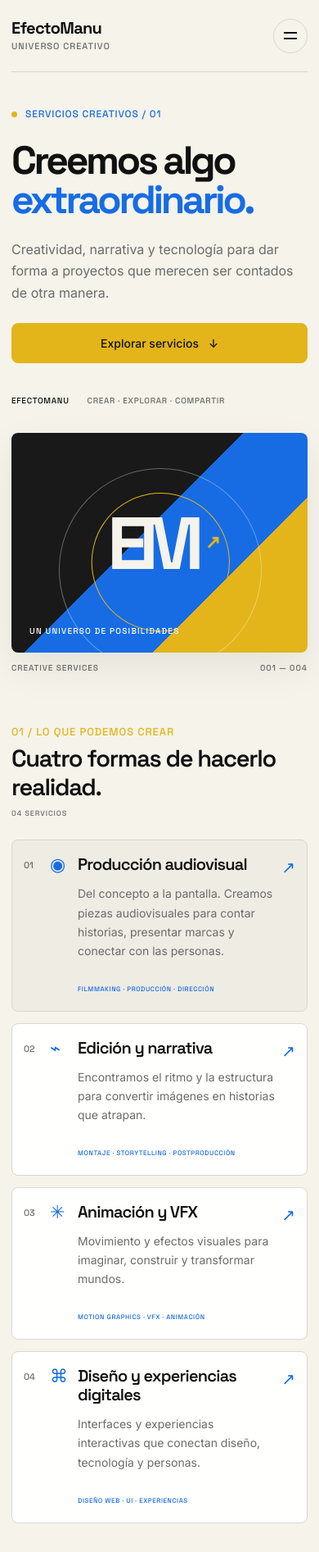
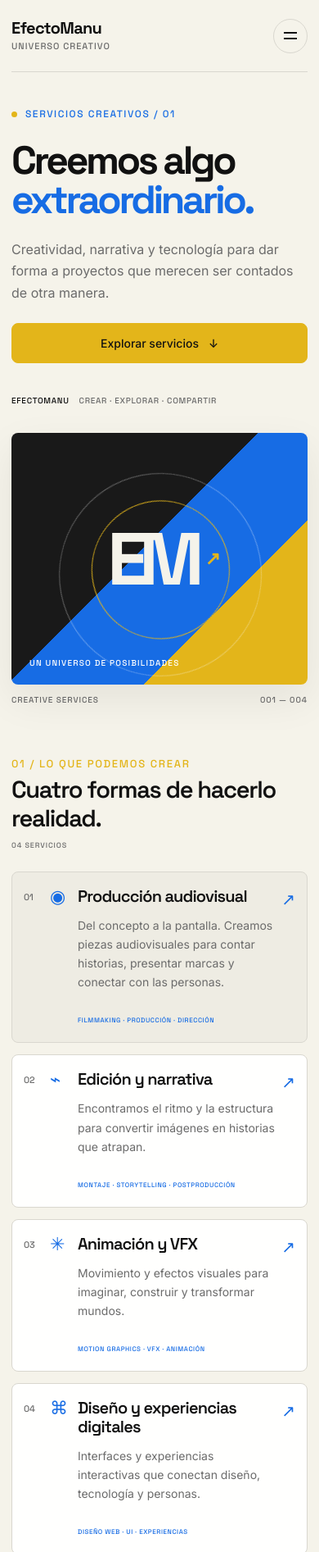
Before and after one commit to EfectoManu/EfectoManu, a plain HTML site: page servicios-creativos.html in a window 390 px wide. Shown: the top 1893 px of the page at 82% size. Drawn offline with Linux system fonts and the light colour scheme.

Commit message:
Polish responsive editorial services layout

```diff
--- a/css/servicios.css
+++ b/css/servicios.css
@@ -47,3 +47,20 @@
 @media(max-width:850px){.services-page .services-hero{gap:28px}.service-tile{grid-template-columns:28px 30px 1fr 18px;padding:20px 16px;gap:10px}.service-tags{font-size:8px}.selected-card-wide{grid-template-columns:1fr}.selected-card-wide .selected-image{min-height:0;aspect-ratio:1.7/1}}
 @media(max-width:760px){.services-page .services-hero{grid-template-columns:1fr;padding-block:48px 62px;gap:32px}.services-hero h1{font-size:clamp(48px,11vw,68px)}.services-hero-visual{max-width:620px}.services-list,.selected-work{padding-bottom:62px}.service-grid{grid-template-columns:1fr}.service-tile{min-height:0;grid-template-columns:28px 32px 1fr 18px}.selected-grid{grid-template-columns:1fr}.selected-card-wide{grid-column:auto}.services-cta{align-items:flex-start;flex-direction:column;padding:30px 24px;margin-bottom:55px}.services-cta .button{width:auto}}
 @media(max-width:460px){.services-page .services-hero{padding-top:42px}.service-tile{grid-template-columns:24px 26px 1fr 16px;padding:18px 14px;gap:8px}.service-symbol{font-size:22px}.service-tile-copy h3{font-size:20px}.service-tags{font-size:8px;line-height:1.5}.selected-info{padding:18px}.selected-meta{font-size:8px}.services-count{font-size:9px}}
+
+/* Ajustes editoriales: jerarquía visual y adaptación fluida */
+.services-hero-copy{position:relative;z-index:1}
+.services-hero .eyebrow,.section-kicker{letter-spacing:.13em}
+.services-hero-visual{position:relative}
+.services-hero-image{isolation:isolate}
+.services-hero-image:before{animation:orbit 22s linear infinite}
+.services-hero-image:after{animation:orbit 17s linear infinite reverse}
+@keyframes orbit{to{transform:rotate(335deg)}}
+.service-tile{min-height:230px}
+.service-tile:before{content:"";position:absolute;inset:auto 0 0;height:3px;background:var(--yellow);transform:scaleX(0);transform-origin:left;transition:transform .3s}
+.service-tile:hover:before,.service-tile:focus-visible:before{transform:scaleX(1)}
+.selected-image{position:relative}
+.selected-image:after{content:"↗";position:absolute;right:14px;bottom:14px;width:36px;height:36px;display:grid;place-items:center;border-radius:50%;background:var(--yellow);color:#171717;font-size:18px;opacity:0;transform:translateY(5px);transition:.25s}
+.selected-card:hover .selected-image:after{opacity:1;transform:translateY(0)}
+@media(max-width:760px){.services-hero-image{aspect-ratio:1.18/1}.services-hero .hero-index{gap:12px;flex-wrap:wrap}.services-hero .hero-index span:last-child{text-align:right}.service-tile{min-height:0}.selected-card-wide .selected-image{aspect-ratio:1.45/1}}
+@media(prefers-reduced-motion:reduce){.services-hero-image:before,.services-hero-image:after{animation:none}.service-tile,.selected-card,.selected-image img{transition:none}}
```
